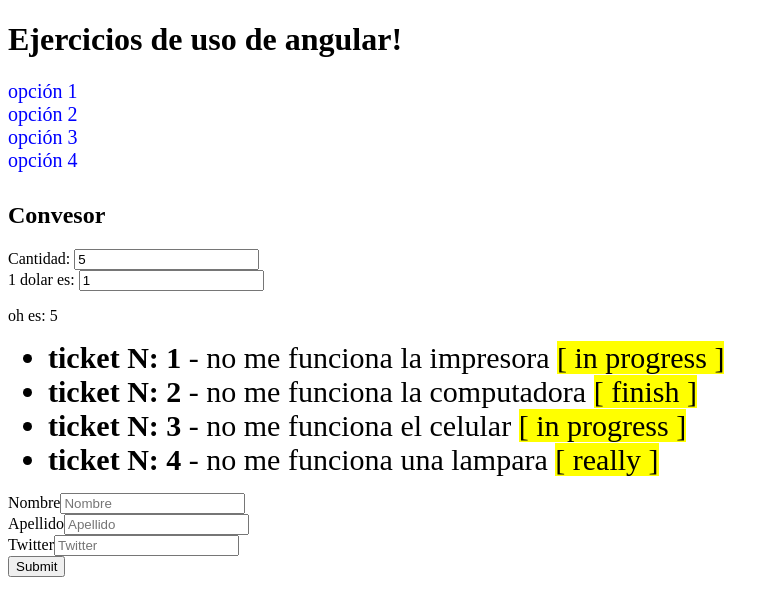
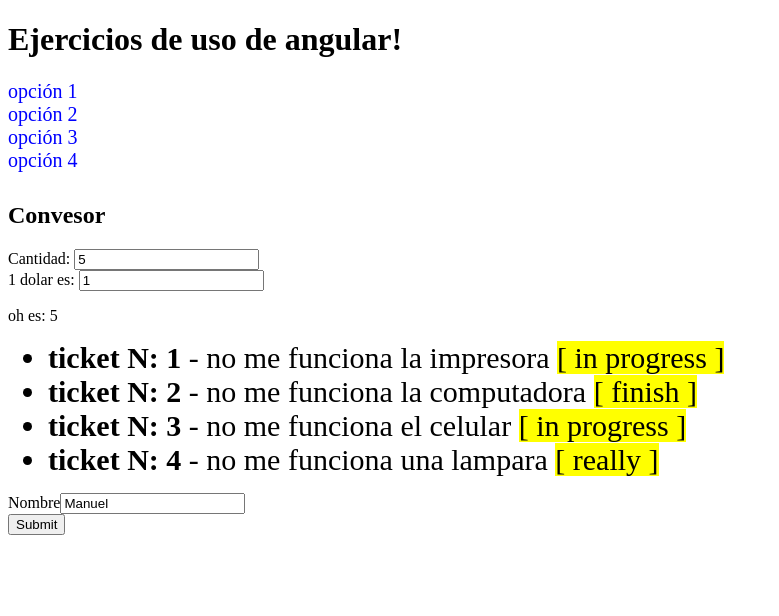
Before and after one commit to mpita/test_Angular2, an Angular app: page / in a window 1280 px wide. Shown: the top 616 px of the page, without its empty margins (0-779 px from the left). Built offline with nearby package versions, Linux system fonts and the light colour scheme.

Commit message:
use reactive forms

```diff
--- a/src/app/app.component.html
+++ b/src/app/app.component.html
@@ -20,18 +20,10 @@
   </li>
 </ul>
 
-<form #f="ngForm" (ngSubmit)="onSubmit(f.value)">
+<form [formGroup]="myForm" (ngSubmit)="onSubmit(myForm.value)">
   <div>
     <label for="nameInput">Nombre</label>
-    <input type="text" id="nameInput" placeholder="Nombre" name="name" ngModel>
-  </div>
-  <div>
-    <label for="apellidoInput">Apellido</label>
-    <input type="text" id="apellidoInput" placeholder="Apellido" name="apellido" ngModel>
-  </div>
-  <div>
-    <label for="twitterInput">Twitter</label>
-    <input type="text" id="twitterInput" placeholder="Twitter" name="twitter" ngModel>
+    <input type="text" id="nameInput" placeholder="Nombre" name="name" [formControl]="myForm.controls['name']" >
   </div>
   <button type="submit">Submit</button>
 </form>
--- a/src/app/app.component.ts
+++ b/src/app/app.component.ts
@@ -5,6 +5,8 @@ import { InputComponet } from './input/input.component'
 
 // importamos el servicio Ticket
 import { TicketService } from './services/ticket.service'
+
+import { FormBuilder, FormGroup } from '@angular/forms'
 
 @Component({
   selector: 'app-root',
@@ -19,9 +21,19 @@ export class AppComponent {
   // listado de ticket
   tickets:any;
 
+  // creamos un grupo de datos para nuestro formulario
+  myForm:FormGroup;
+
   // el contructor crear el listado de tique desde el servicio ticketService
-  constructor(private ticketService : TicketService) {
+  constructor(
+    private ticketService : TicketService,
+    private fb : FormBuilder
+    ) {
     this.tickets = ticketService.getTiket();
+
+    this.myForm = fb.group({
+      'name': ['Manuel']
+    });
   }
 
   // votos array visible en input app que se integar con el selector input-componet
@@ -42,7 +54,7 @@ export class AppComponent {
   factor = 1;
 
   // captando una información de formulario
-  onSubmit(form: any): void {
-    console.log('El fomulario tiene:', form);
+  onSubmit(value: string): void {
+    console.log('El fomulario tiene:', value);
   }
 }
--- a/src/app/app.module.ts
+++ b/src/app/app.module.ts
@@ -1,6 +1,6 @@
 import { BrowserModule } from '@angular/platform-browser';
 import { NgModule } from '@angular/core';
-import { FormsModule } from '@angular/forms';
+import { FormsModule, ReactiveFormsModule } from '@angular/forms';
 import { HttpModule } from '@angular/http';
 
 import { AppComponent } from './app.component';
@@ -32,7 +32,9 @@ import { TicketService } from './services/ticket.service'
   imports: [
     BrowserModule,
     FormsModule,
-    HttpModule
+    HttpModule,
+    // importamos los reactive forms
+    ReactiveFormsModule
   ],
   providers: [TicketService],
   bootstrap: [AppComponent]
```
